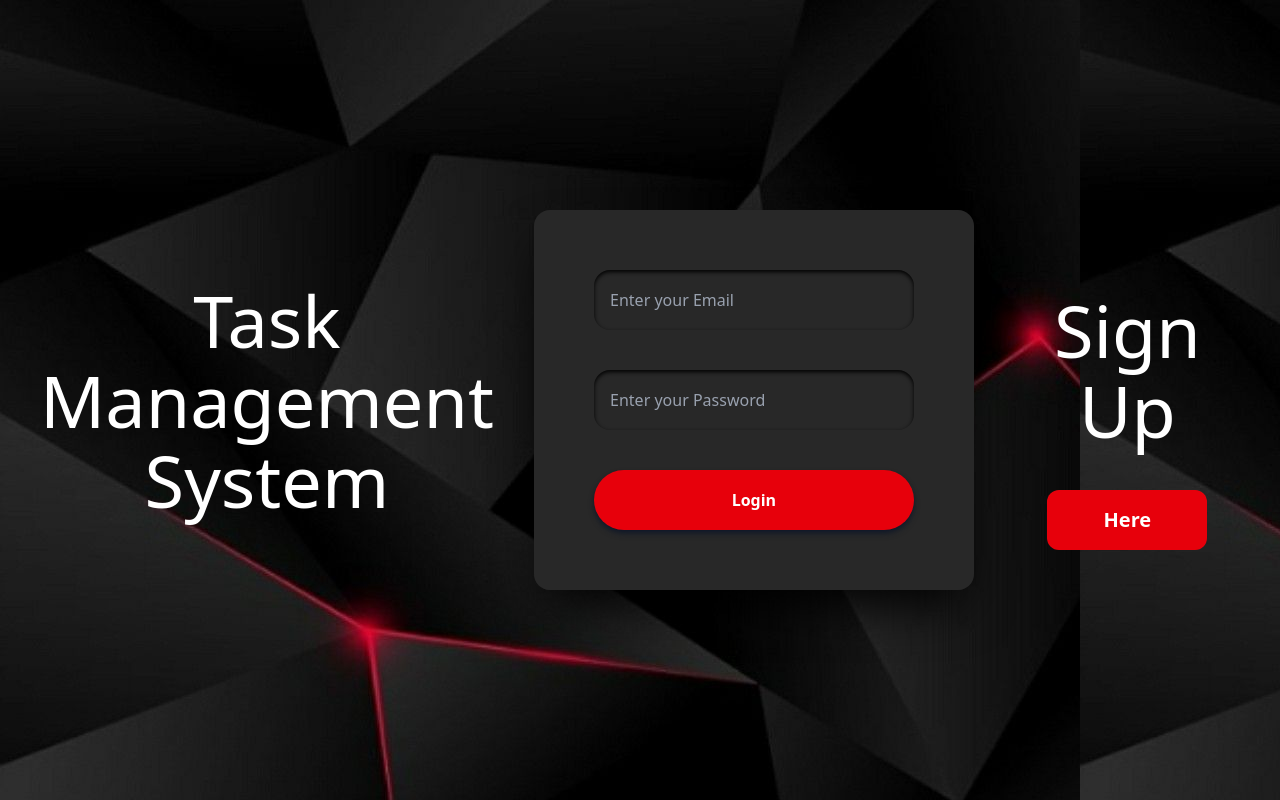
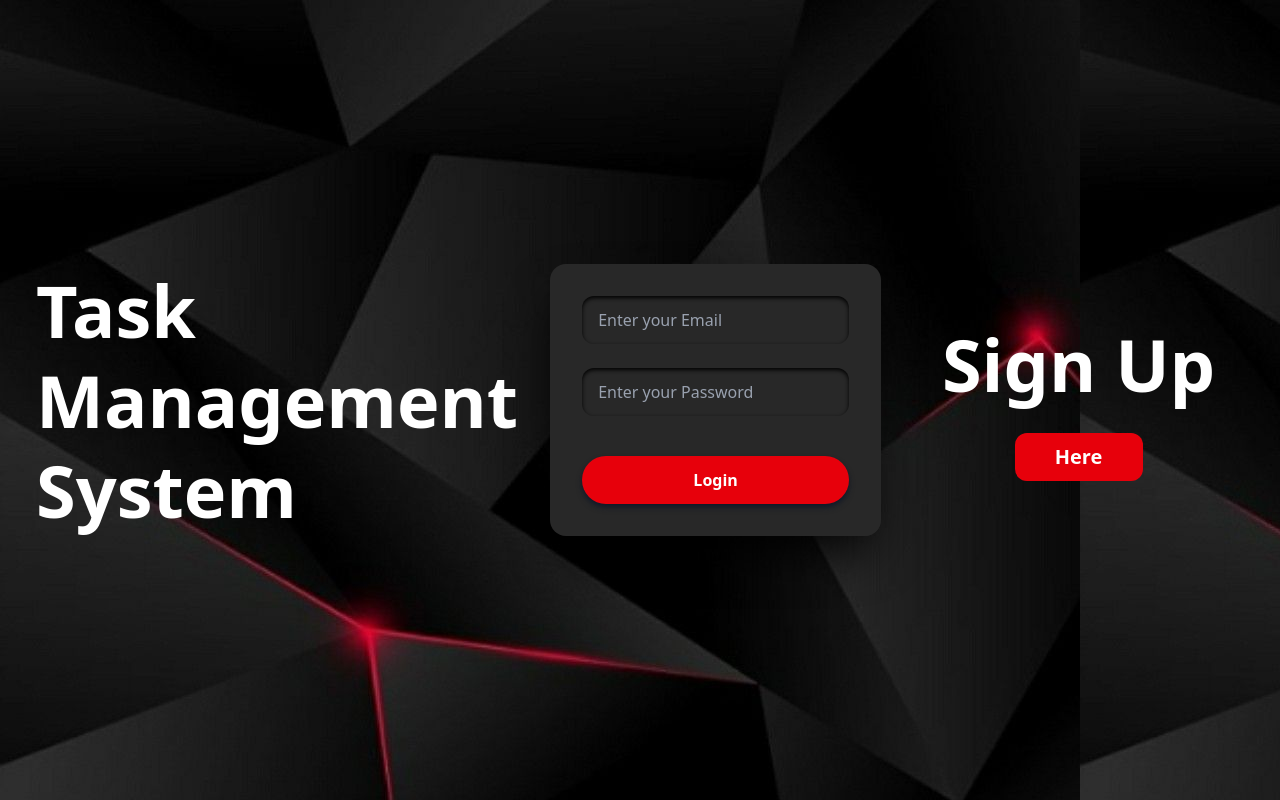
Before and after one commit to aayushk18/Task-Management-System, a React (Vite) app: page / in a window 1280 px wide. Built offline with nearby package versions, Linux system fonts and the light colour scheme.

Commit message:
Update Login.jsx

```diff
--- a/src/components/Auth/Login.jsx
+++ b/src/components/Auth/Login.jsx
@@ -18,30 +18,63 @@ const Login = ({ handleLogin }) => {
     }
 
     return (
+<div className="min-h-screen w-full flex flex-col justify-center items-center bg-cover p-5">
+            <div className="flex flex-col lg:flex-row justify-around  items-center w-full max-w-8xl">
 
 
-        <div className='flex h-screen w-screen items-center  bg-contain  justify-between'>
-            <div className=' p-10 w-full text-7xl leading-20 justify-self-start text-center '>Task <br /> Management <br /> System</div>
-            <div>
-                <div className='  shadow-black shadow-2xl rounded-2xl'>
-                    <form onSubmit={(e) => {
-                        SubmitHandler(e);
-                        // alert("form has been submitted!!!");
-                    }} className='flex flex-col items-center bg-[rgb(40,40,40)] rounded-2xl justify-center p-15'>
-                        <input value={email} onChange={(e) => { setEmail(e.target.value) }} required className='  bg-transparent placeholder-gray-400 inset-9 inset-shadow-black inset-shadow-sm rounded-2xl w-80 h-15 px-3 ' type="Email" placeholder=' Enter your Email' />
-                        <input value={password} onChange={(e) => { setPassword(e.target.value) }} required className='  bg-transparent placeholder-gray-400 inset-2 inset-shadow-black inset-shadow-sm rounded-2xl w-80 h-15 px-3 mt-10 ' type="Password" placeholder=' Enter your Password' />
-                        <button className='  bg-red-600 shadow-gray-900 font-semibold hover:translate-y-0.5 cursor-pointer hover:shadow-none shadow-md rounded-full w-80 h-15 mt-10'>Login</button>
-                    </form>
+                <div className="w-full text-center lg:text-left mb-10 lg:mb-0 p-4">
+                    <div className="text-4xl sm:text-5xl md:text-6xl lg:text-7xl font-bold leading-tight">
+                        Task <br /> Management <br /> System
+                    </div>
+                </div>
+
+
+                <div className="w-full max-w-md mb-10 lg:mb-0 p-4">
+                    <div className="shadow-black shadow-2xl rounded-2xl">
+                        <form
+                            onSubmit={(e) => {
+                                SubmitHandler(e);
+                            }}
+                            className="flex flex-col items-center bg-[rgb(40,40,40)] rounded-2xl p-8"
+                        >
+                            <input
+                                value={email}
+                                onChange={(e) => setEmail(e.target.value)}
+                                required
+                                type="email"
+                                placeholder="Enter your Email"
+                                className="bg-transparent text-white placeholder-gray-400 shadow-inner shadow-black rounded-xl w-full h-12 px-4 mb-6"
+                            />
+                            <input
+                                value={password}
+                                onChange={(e) => setPassword(e.target.value)}
+                                required
+                                type="password"
+                                placeholder="Enter your Password"
+                                className="bg-transparent text-white placeholder-gray-400 shadow-inner shadow-black rounded-xl w-full h-12 px-4 mb-6"
+                            />
+                            <button
+                                type="submit"
+                                className="bg-red-600 text-white font-semibold hover:translate-y-0.5 hover:shadow-none shadow-md shadow-gray-900 rounded-full w-full h-12 mt-4"
+                            >
+                                Login
+                            </button>
+                        </form>
+                    </div>
+                </div>
+
+
+                <div className="w-full text-center lg:justify-items-center lg:content-center lg:text-left p-4">
+                    <div className="text-4xl sm:text-5xl md:text-6xl lg:text-7xl font-bold leading-tight mb-6">
+                        Sign Up
+                    </div>
+                    <button className="h-12 w-32 bg-red-600  text-white text-xl font-semibold rounded-xl">
+                        Here
+                    </button>
                 </div>
             </div>
-            <div className='p-10 w-full justify-items-center '>
-                <div className='p-10 w-full leading-20 text-7xl text-center'> Sign Up</div>
-                <button className='h-15 rounded-xl cursor-pointer font-semibold text-xl w-40 bg-red-600'>Here</button>
-            </div>
+        </div>
 
-
-
-        </div>
 
     )
 }
```
